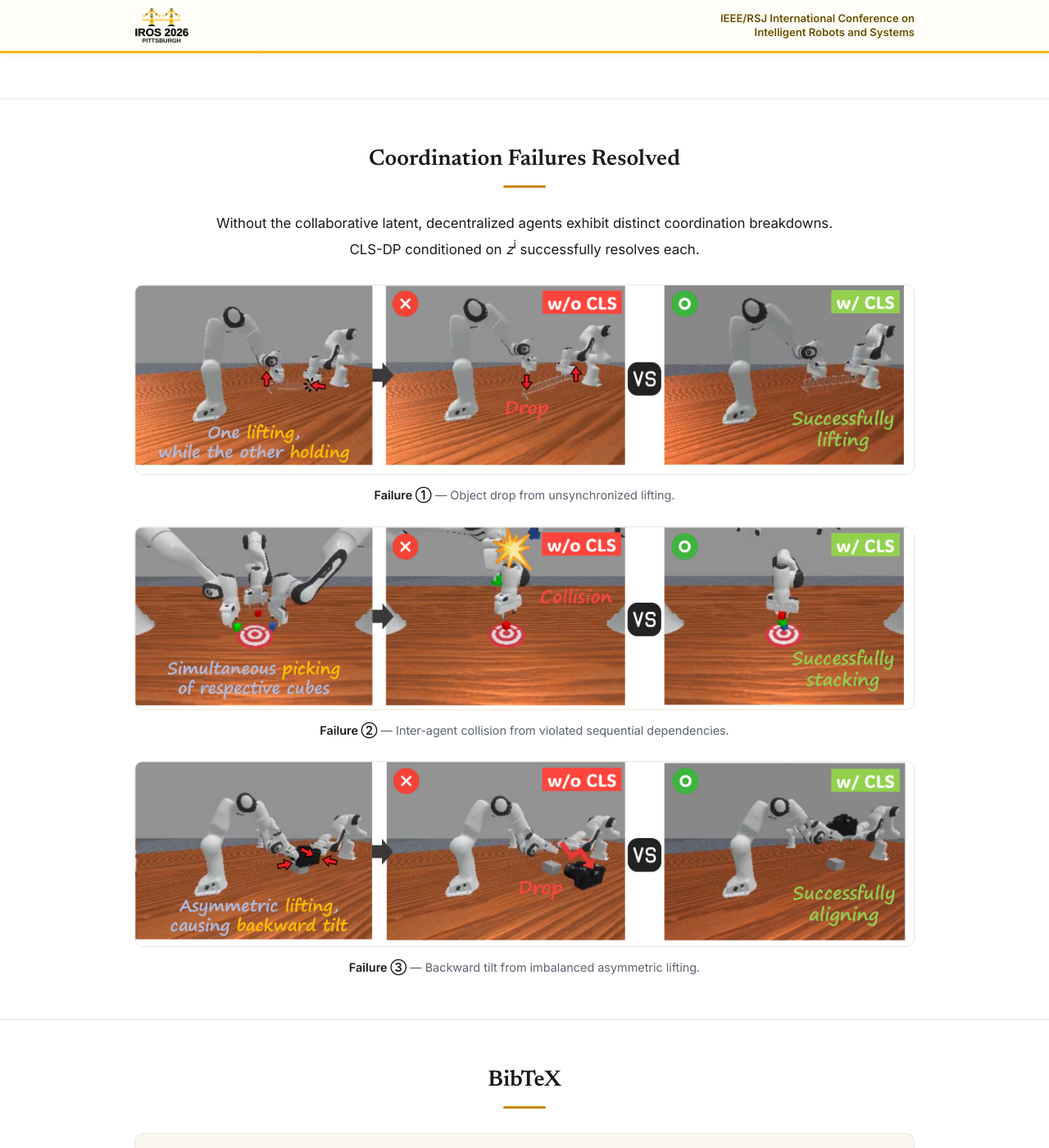
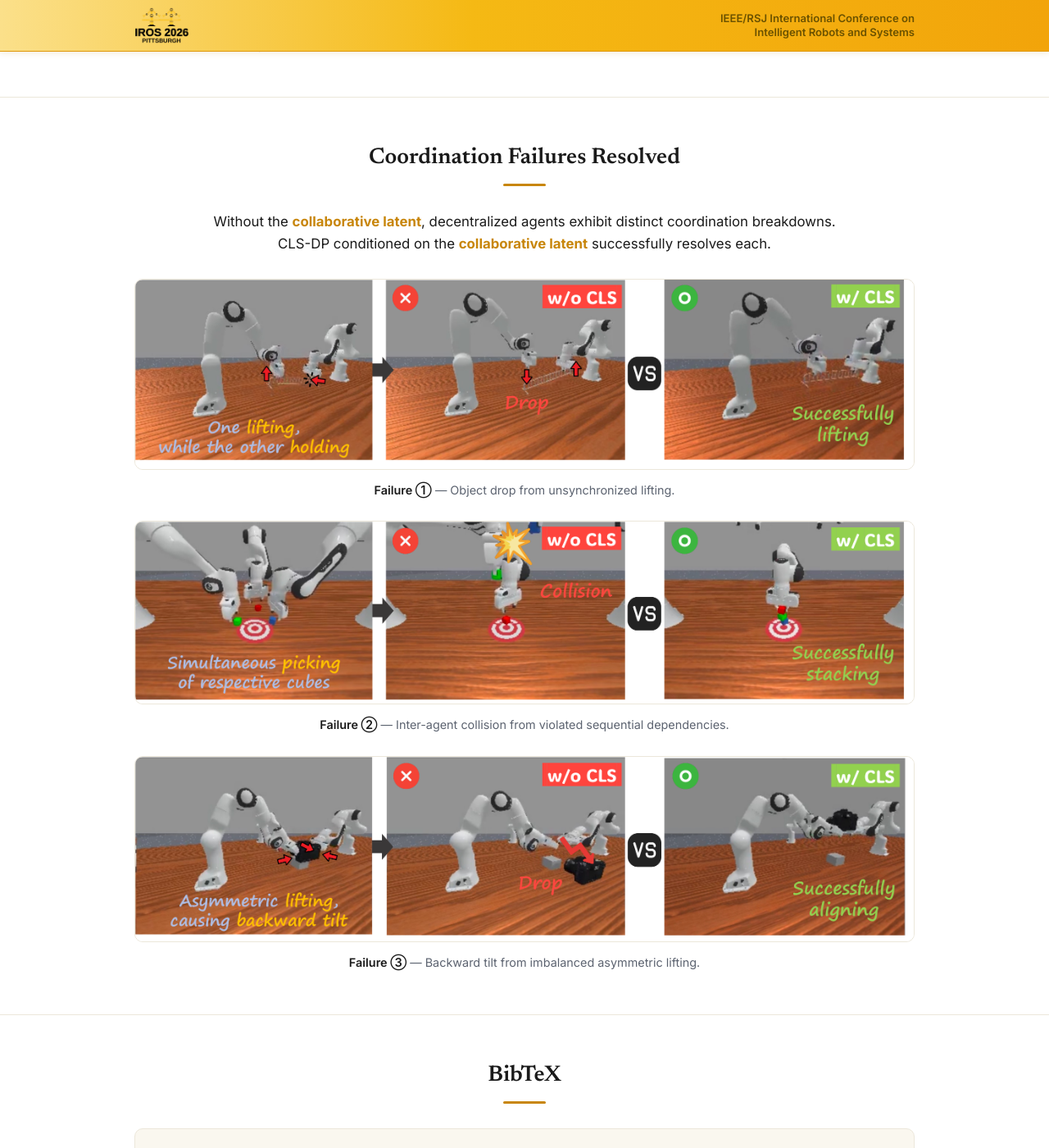
Before and after one commit to cosdeneb/cosdeneb.github.io, a Jekyll site: the page cls-dp/index.html, which Jekyll copies as it is, in a window 1280 px wide and 1400 px high, scrolled down 6810 px. Shown: the whole window at 82% size. Built offline with Jekyll 4.4.1, drawn with Linux system fonts in a browser that asks for light colours.

Commit message:
Refine CLS-DP page: yellow banner, param table tint, latent wording
- Restore yellow gradient top banner
- Tint Parameter Efficiency method column yellow
- Emphasize "collaborative latent" instead of z^i in failures section

```diff
--- a/cls-dp/index.html
+++ b/cls-dp/index.html
@@ -45,9 +45,9 @@
     /* ---------- Top conference bar ---------- */
     .topbar {
       position: sticky; top: 0; z-index: 50;
-      background: #fffdf7;
-      border-bottom: 3px solid var(--accent-bright);
-      box-shadow: 0 1px 8px rgba(180, 130, 0, 0.12);
+      background: linear-gradient(90deg, #fbe08a 0%, #f5b914 45%, #f2a40a 100%);
+      border-bottom: 1px solid #e0980a;
+      box-shadow: 0 1px 8px rgba(180, 130, 0, 0.18);
     }
     .topbar-inner {
       display: flex; align-items: center; justify-content: space-between;
@@ -179,6 +179,9 @@
       text-align: left; color: #6b5200; letter-spacing: 0.02em;
       text-transform: uppercase; font-size: 0.78rem;
     }
+    /* Parameter Efficiency table: tint the method column */
+    table.param tbody td:first-child { background: #fbeec2; font-weight: 600; color: #6b5200; }
+    table.param tr.ours td:first-child { background: var(--accent-soft); color: #9a6700; }
     .best { font-weight: 700; }
 
     /* ---------- BibTeX ---------- */
@@ -427,7 +430,7 @@
           Success rate (%) per parameter count (M) &mdash; higher is better. CLS-DP dominates across all team sizes.
         </p>
         <div class="table-scroll">
-          <table class="results">
+          <table class="results param">
             <thead>
               <tr><th>Method</th><th>2 Agents</th><th>3 Agents</th><th>4 Agents</th></tr>
             </thead>
@@ -480,8 +483,9 @@
       <h2 class="section-title">Coordination Failures Resolved</h2>
       <div class="section-rule"></div>
       <p class="lead" style="text-align:center;max-width:760px;margin:0 auto 28px;">
-        Without the collaborative latent, decentralized agents exhibit distinct coordination breakdowns.
-        CLS-DP conditioned on <em>z</em><sup>i</sup> successfully resolves each.
+        Without the <strong style="color:var(--accent)">collaborative latent</strong>, decentralized agents exhibit distinct
+        coordination breakdowns. CLS-DP conditioned on the
+        <strong style="color:var(--accent)">collaborative latent</strong> successfully resolves each.
       </p>
       <figure class="bordered" style="margin-bottom:26px;">
         <img src="static/images/fail_case_1.png" alt="Failure case 1"/>
```
